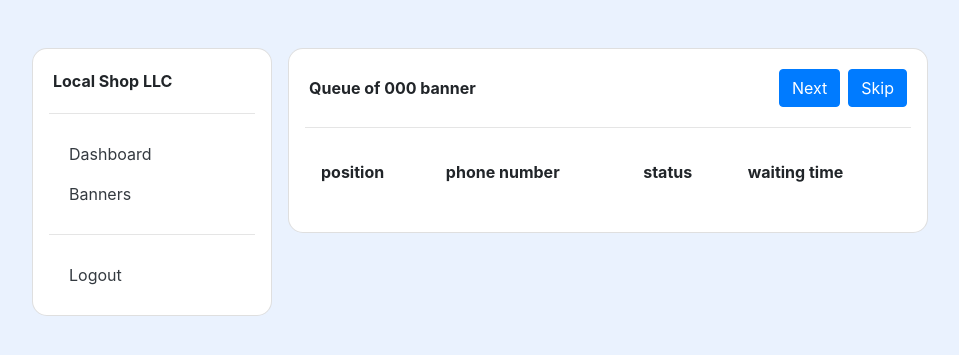
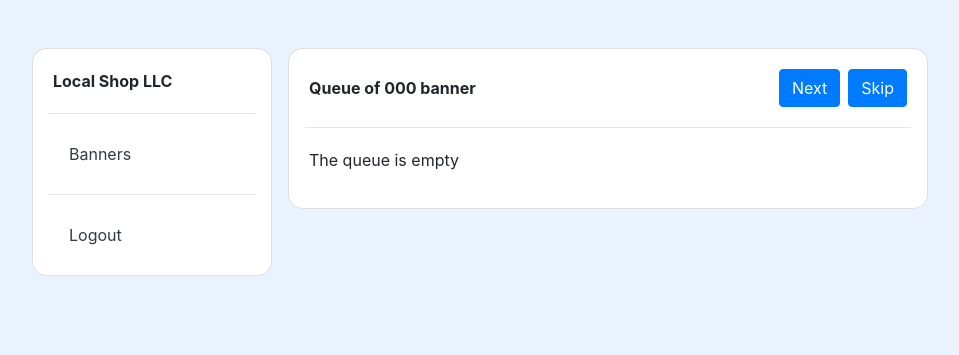
Before and after one commit to Alexander-Andrade/qlapse, a Django app: page /banners/1/queue in a window 1280 px wide. Shown: the top 355 px of the page, without its empty margins (53-1012 px from the left). Run offline with Django 3.2, Linux system fonts and the light colour scheme; a user stored in the database is signed in; tables that the repository leaves empty hold one stand-in row (values such as "Sample post"); lists and menus that the app fills with data are empty; some libraries are stand-ins or nearby versions.

Commit message:
remove index page

```diff
--- a/accounts/urls.py
+++ b/accounts/urls.py
@@ -5,7 +5,6 @@ from . import views
 app_name = 'accounts'
 
 urlpatterns = [
-    path('index/', views.index, name='index'),
     path('signup/', views.CustomUserCreate.as_view(), name='signup'),
     path("logout/", LogoutView.as_view(), name="logout")
 ]
--- a/accounts/views.py
+++ b/accounts/views.py
@@ -7,10 +7,6 @@ from .forms import CustomUserCreationForm
 from django.urls import reverse_lazy
 
 
-def index(request):
-    return render(request, 'accounts/index.html')
-
-
 class CustomUserCreate(CreateView):
     model = CustomUser
     template_name = 'accounts/registration.html'
--- a/qlapse/urls.py
+++ b/qlapse/urls.py
@@ -23,7 +23,6 @@ from django.views.static import serve
 
 urlpatterns = [
     path('admin/', admin.site.urls),
-    path('index/', accounts.views.index, name='index'),
     path('accounts/', include('accounts.urls')),
     path('accounts/', include('django.contrib.auth.urls')),
     path('stripe_payments/', include('stripe_payments.urls')),
--- a/templates/accounts/index.html
+++ /dev/null
@@ -1,5 +0,0 @@
-{% extends "shared/base_with_sidebar.html" %}
-
-{% block main_page %}
- <p>Dashboard</p>
-{% endblock %}
--- a/templates/banners/queue.html
+++ b/templates/banners/queue.html
@@ -23,6 +23,7 @@
   <div class="card-body">
 
   <div class="d-flex flex-column">
+    {% if queue_items %}
       <table class="table table-borderless">
         <thead>
           <tr>
@@ -51,6 +52,9 @@
           {% endfor %}
         </tbody>
       </table>
+    {% else %}
+      <p>The queue is empty</p>
+    {% endif %}
   </div>
 
   </div>
--- a/templates/shared/base_with_sidebar.html
+++ b/templates/shared/base_with_sidebar.html
@@ -3,7 +3,7 @@
 {% block body %}
   <div class="container">
     {% include 'shared/messages.html' %}
-    <div class="d-flex flex-row mt-5">
+    <div class="d-flex flex-row mt-5 align-items-start">
       {% include 'shared/sidebar.html' %}
 
       <div class="d-flex flex-column ml-3">
--- a/templates/shared/sidebar.html
+++ b/templates/shared/sidebar.html
@@ -5,9 +5,6 @@
   <hr class="ml-3 mr-3 mb-0 mt-0">
   <div class="card-body">
     <ul class="nav flex-column">
-      <li class="nav-item sidebar-item rounded-15-px">
-        <a class="nav-link active text-dark" href="{% url 'accounts:index' %}">Dashboard</a>
-      </li>
       <li class="nav-item sidebar-item rounded-15-px">
         <a class="nav-link active text-dark" href="{% url 'banners:index' %}">Banners</a>
       </li>
```
Also changed, not shown: banners/templatetags/queue_filters.py (+6 -4 lines).
